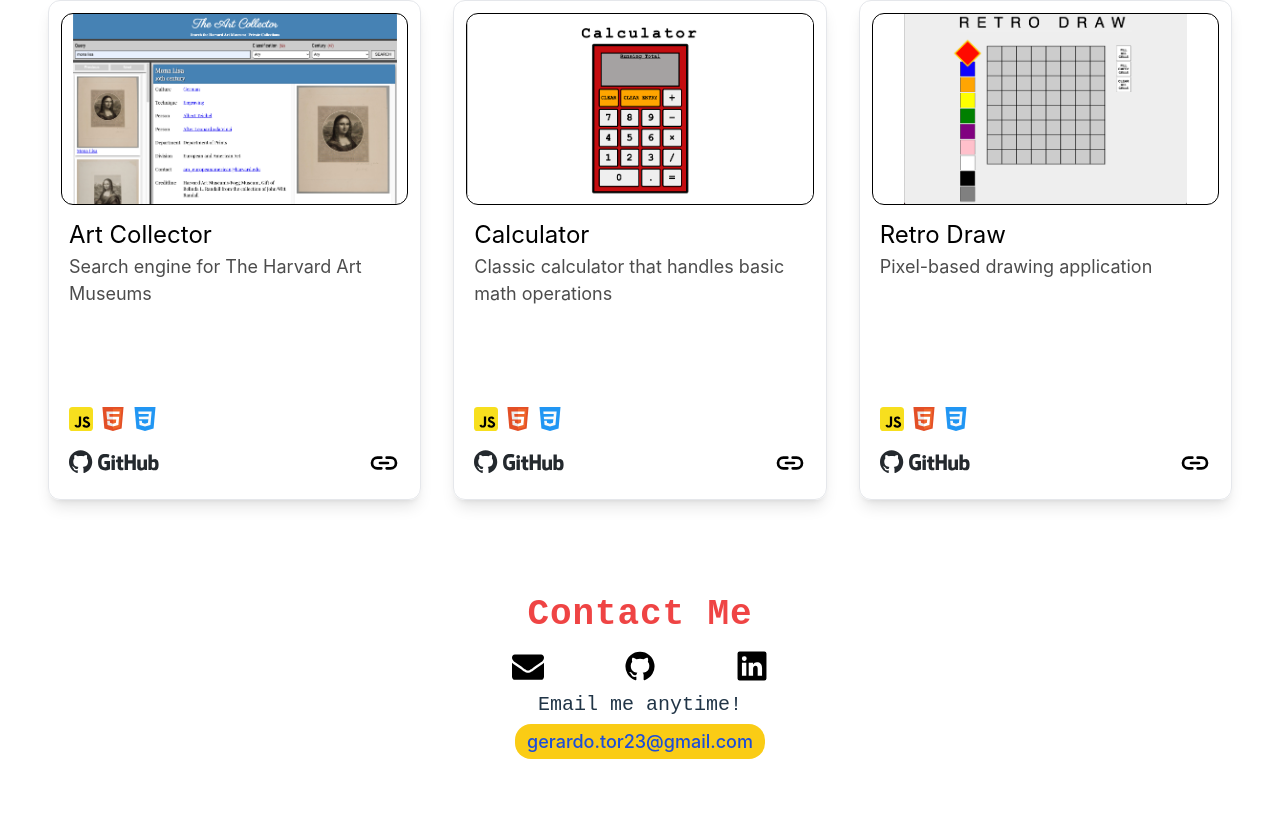
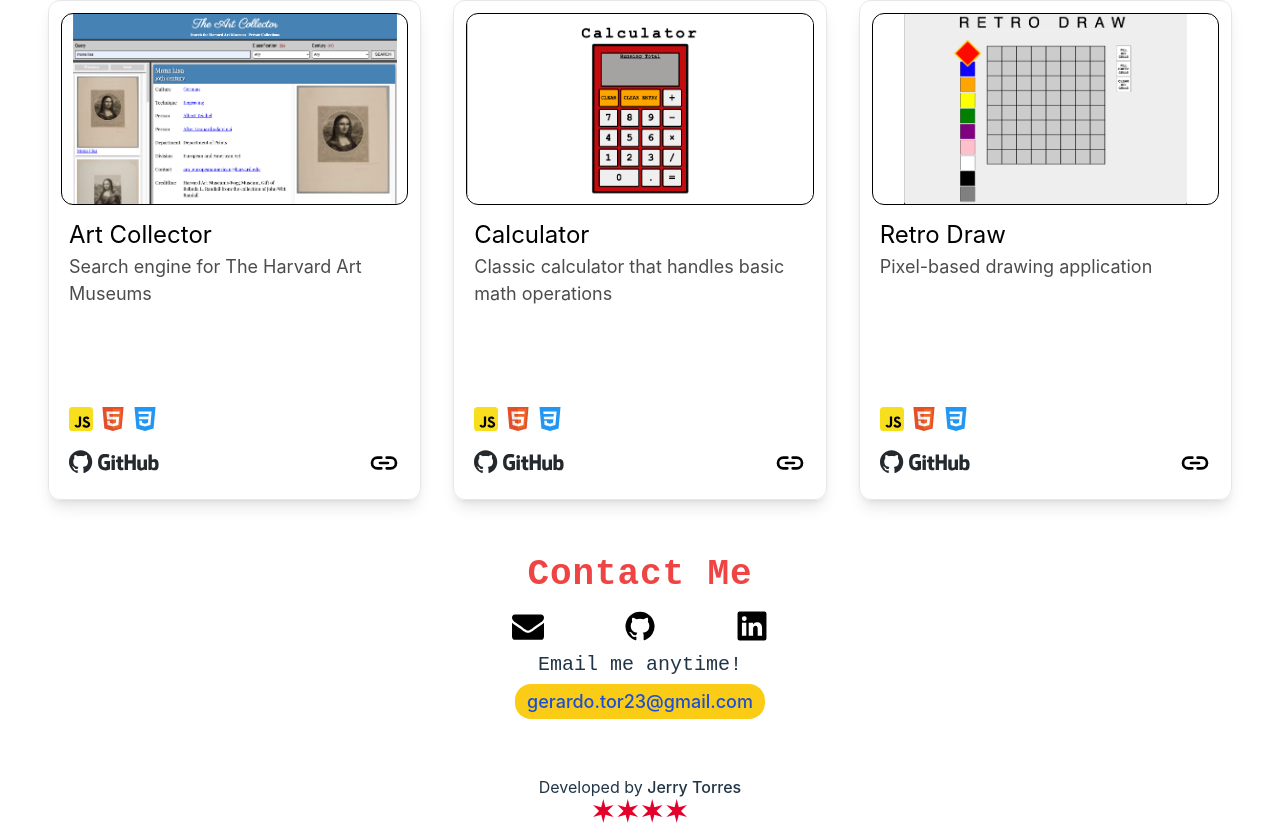
Before and after one commit to gtor23/jtorres-portfolio, a React (Vite) app: page / in a window 1280 px wide. Shown: the part 1772-2611 px from the top of the page. Before the commit the page ends 2547 px from the top, so only its background shows below. Built offline with nearby package versions, Linux system fonts and the light colour scheme.

Commit message:
feat: add footer component and fix other styling

```diff
--- a/src/App.tsx
+++ b/src/App.tsx
@@ -1,4 +1,4 @@
-import { Header, Hero, AboutMe, ContactMe, Projects, ThemeToggle } from "./index"
+import { Header, Hero, AboutMe, ContactMe, Projects, ThemeToggle, Footer } from "./index"
 import { appContent } from "./content"
 
 function App() {
@@ -14,6 +14,7 @@
             <ContactMe />
             <ThemeToggle />
         </main>
+        <Footer />
     </>
     )
 }
--- /dev/null
+++ b/src/assets/SVGs/ChicagoStars.tsx
@@ -0,0 +1,7 @@
+const ChicagoStars = () => (
+    <svg width="94.08" height="24" viewBox="0 0 94.08 24" fill="none" xmlns="http://www.w3.org/2000/svg">
+        <path d="M0.015 17.925 6.07 11.981 0.015 6.036l8.184 2.267L10.3 0.092l2.129 8.211L20.613 6.036 14.558 11.981l6.055 5.944 -8.184 -2.267 -2.129 8.211 -2.101 -8.211zm24.462 0 6.055 -5.944 -6.055 -5.944 8.184 2.267L34.762 0.092l2.129 8.211 8.184 -2.267L39.02 11.981l6.055 5.944 -8.184 -2.267 -2.129 8.211 -2.101 -8.211zm24.462 0 6.055 -5.944 -6.055 -5.944 8.184 2.267L59.225 0.092l2.129 8.211 8.184 -2.267 -6.055 5.944 6.055 5.944 -8.184 -2.267 -2.129 8.211 -2.101 -8.211zm24.462 0 6.055 -5.944 -6.055 -5.944 8.184 2.267L83.686 0.092l2.129 8.211 8.184 -2.267 -6.055 5.944 6.055 5.944 -8.184 -2.267 -2.129 8.211 -2.101 -8.211z" fill="#E4002B"/>
+    </svg>
+)
+
+export default ChicagoStars
--- a/src/components/ContactMe/ContactMe.tsx
+++ b/src/components/ContactMe/ContactMe.tsx
@@ -5,7 +5,7 @@
         <section
             data-testid="contact"
             id="contact-me"
-            className="section-contact-me mt-0 flex flex-col items-center justify-center gap-y-2 lg:pt-8"
+            className="section-contact-me mt-0 flex flex-col items-center justify-center gap-y-2 pt-8"
         >
             <div className="contact-me-heading flex w-full flex-col items-center justify-center lg:mb-0 lg:w-1/2">
                 <h2 className="font-monospace text-2xl text-red-500 lg:text-4xl">Contact Me</h2>
--- /dev/null
+++ b/src/components/Footer/Footer.tsx
@@ -0,0 +1,23 @@
+import ChicagoStars from "../../assets/SVGs/ChicagoStars"
+
+export default function Footer() {
+    return (
+        <footer className="footer flex justify-center pt-8">
+            <div className='flex flex-col justify-center items-center'>
+                <p className="footer-text text-base transition duration-300">
+                    Developed by {''}
+                    <a
+                        href='https://www.linkedin.com/in/gt24/'
+                        target="_blank"
+                        rel="noopener"
+                        aria-label="linkedin"
+                        className="transition duration-300 hover:opacity-50"
+                    >
+                        Jerry Torres
+                    </a>
+                </p>
+                <ChicagoStars />
+            </div>
+        </footer>
+    )
+}
--- /dev/null
+++ b/src/components/Footer/index.ts
@@ -0,0 +1 @@
+export { default } from './Footer';
--- a/src/components/Header/Header.tsx
+++ b/src/components/Header/Header.tsx
@@ -68,7 +68,7 @@
     return (
         <header ref={headerRef} className={headerClasses}>
             <div className="container max-w-full w-full flex justify-between md:justify-around items-center px-3 md:px-0">
-                <a href="/" className="headerLogo hover:opacity-50">
+                <a href="/" className="headerLogo hover:opacity-50 transition duration-300">
                     <ChicagoSkyline />
                 </a>
                 <div className="hamburger-menu block md:hidden">
--- a/src/components/Projects/Projects.tsx
+++ b/src/components/Projects/Projects.tsx
@@ -20,7 +20,7 @@
                     Projects
                 </h2>
             </div>
-            <div className="project-cards-section mb-10 flex w-full flex-col flex-wrap items-center md:flex-row">
+            <div className="project-cards-section flex w-full flex-col flex-wrap items-center md:flex-row">
                 {projectCardsContent.map((project, index) => {
                     return (
                         <Card
--- a/src/index.css
+++ b/src/index.css
@@ -3,7 +3,7 @@
 @tailwind utilities;
 
 main {
-  @apply mx-auto max-w-screen-xl px-8 pb-4 font-sans xs:text-[16px] md:text-[18px];
+  @apply mx-auto max-w-screen-xl px-8 pb-6 font-sans xs:text-[16px] md:text-[18px];
 }
 
 :root {
@@ -24,6 +24,7 @@
   -webkit-font-smoothing: antialiased;
   -moz-osx-font-smoothing: grayscale;
   margin: 0;
+  padding-bottom: 1rem;
 }
 
 a {
--- a/src/index.ts
+++ b/src/index.ts
@@ -4,3 +4,4 @@
 export { default as ContactMe } from './components/ContactMe'
 export { default as Projects } from './components/Projects'
 export { default as ThemeToggle } from './components/ThemeToggle'
+export { default as Footer } from './components/Footer'
```
